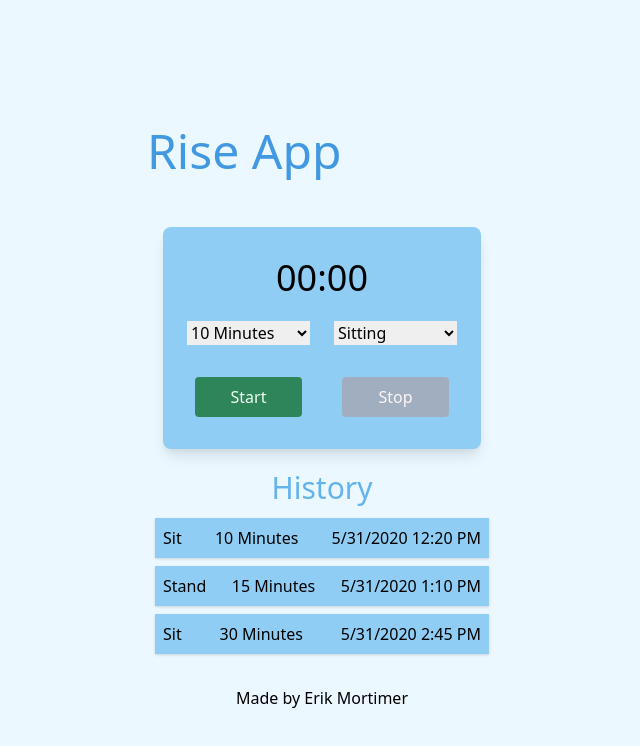
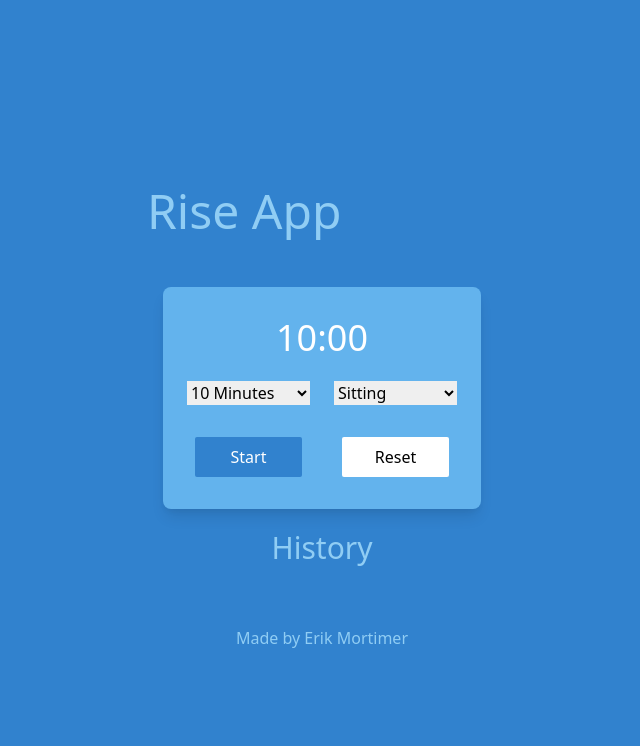
Before and after one commit to erikmortimer/rise-app, a React (Create React App) app: page / in a window 1280 px wide. Shown: the top 746 px of the page, without its empty margins (318-958 px from the left). Built offline with nearby package versions, Linux system fonts and the light colour scheme; the HTML template or start-up script is replaced by a standard one.

Commit message:
Reimplemented countdown timer with hooks and changed look of app.

```diff
--- a/src/assets/tailwind.css
+++ b/src/assets/tailwind.css
@@ -3,7 +3,7 @@
 @import "tailwindcss/utilities";
 
 body {
-    @apply flex flex-col justify-center items-center h-screen bg-blue-100;
+    @apply flex flex-col items-center justify-center min-h-screen bg-blue-600;
 }
 
 .list {
--- a/src/components/Footer.js
+++ b/src/components/Footer.js
@@ -2,7 +2,7 @@ import React from 'react'
 
 export const Footer = () => {
     return (
-        <footer className="w-full text-center p-4 pin-b">
+        <footer className="w-full p-4 text-center text-blue-300 pin-b">
             Made by Erik Mortimer
         </footer>
     )
--- a/src/components/Header.js
+++ b/src/components/Header.js
@@ -2,7 +2,7 @@ import React from 'react'
 
 export const Header = () => {
     return (
-        <h1 className="text-5xl text-blue-500 my-10">
+        <h1 className="my-10 text-5xl text-blue-300">
             Rise App
         </h1>
     )
--- a/src/components/MovementList.js
+++ b/src/components/MovementList.js
@@ -9,7 +9,8 @@ export const MovementList = () => {
 
     return (
         <>
-        <h3 className="text-3xl text-blue-400 text-center">History</h3>
+        <h3 className="text-3xl text-center text-blue-300">History</h3>
+        <br></br>
         <ul className="list">
             {movements.map(movement => (
                 <Movement key={movement.id} movement={movement}/>
--- a/src/components/Stats.js
+++ b/src/components/Stats.js
@@ -1,94 +1,99 @@
-import React, {useState, useContext} from 'react';
+import React, {useState, useContext, useEffect} from 'react';
 import { GlobalContext } from '../context/GlobalState';
 
 export const Stats = () => {
 
     const [text, setText] = useState('Sit');
-    const [amount, setAmount] = useState('10');
-    const [seconds, setSeconds] = useState('00');
-    const [minutes, setMinutes] = useState('00');
+    const [amount, setAmount] = useState(10);
+    const [seconds, setSeconds] = useState(0);
+    const [minutes, setMinutes] = useState(10);
 
-    const [start, setStart] = useState(false);
-    const [stop, setStop] = useState(true);
-    const [duration, setDuration] = useState(false);
-    const [movement, setMovement] = useState(false);
+	const [isActive, setIsActive] = useState(false);
+    const [isStarted, setIsStarted] = useState(false);
+    //const [start, setStart] = useState(false);
+    //const [stop, setStop] = useState(true);
+    //const [duration, setDuration] = useState(false);
+    //const [movement, setMovement] = useState(false);
 
-    const [timeinterval, setTimeinterval] = useState();
+    //const [timeinterval, setTimeinterval] = useState();
 
     const { addMovement } = useContext(GlobalContext);
 
     const onSubmit = () => {
-
         const createdDate = new Date();
         const newMovement = {
             id: Math.floor(Math.random() * 100000000),
             text,
             time: amount,
-            date: `${createdDate.toLocaleTimeString('en-US', {month: '2-digit', day: '2-digit', year: '2-digit'})} ${createdDate.toLocaleTimeString('en-US', {hour: '2-digit', minute: '2-digit'})}`
+            date: `${createdDate.toLocaleTimeString('en-US', {month: '2-digit', day: '2-digit', year: '2-digit'})}`
+        };
+
+        addMovement(newMovement);
     }
 
-        function getTimeRemaining(endtime){
-            const total = Date.parse(endtime) - Date.parse(new Date());
-            const seconds = Math.floor((total / 1000) % 60);
-            const minutes = Math.floor((total / 1000 / 60) % 60);
-            return {
-                total,
-                seconds,
-                minutes
-            };
+    function toggle() {
+        setIsActive(!isActive);
     }
 
-        function initClock(endtime){
-            function updateClock() {
-                const t = getTimeRemaining(endtime);
-                setMinutes(('0' + t.minutes).slice(-2));
-                setSeconds(('0' + t.seconds).slice(-2));
-                if (t.total <= 0) {
-                    setTimeinterval(clearInterval(timeinterval));
-                    addMovement(newMovement);
+    function reset() {
+        setSeconds(0);
+        setMinutes(amount);
+        setIsActive(false);
+        setIsStarted(false);
+    }
+
+    useEffect(() => {
+        let interval = null;
+        if (isActive){
+            setIsStarted(true);
+            interval = setInterval(() => {
+                if (seconds > 0)
+                    setSeconds(seconds - 1);
+                if (seconds === 0){
+                    if (minutes === 0) {
+                        clearInterval(interval);
+                        onSubmit();
+                        reset();
+                    } else {
+                        setMinutes(minutes - 1);
+                        setSeconds(59);
                     }
                 }
-
-            updateClock();
-            //var timeinterval = setInterval(updateClock, 1000);
-            setTimeinterval(setInterval(updateClock, 1000));
+            }, 1000);
+        } else if(!isActive && seconds !== 0){
+            clearInterval(interval);
         }
-
-        const currentTime = Date.parse(new Date());
-        const deadline = new Date(currentTime + parseInt(amount) * 60 * 1000);
-
-        initClock(deadline);
-
-        //addMovement(newMovement);
-    }
+        return () => {
+            clearInterval(interval);
+        };
+    });
 
     return (
         <>
-        <div className="rounded-lg m-4 p-6 bg-blue-300 shadow-lg">
-            <h2 className="text-4xl text-center mb-4">{minutes}:{seconds}</h2>
+		<div className="p-6 m-4 bg-blue-400 rounded-lg shadow-lg">
+                    <h2 className="mb-4 text-4xl text-center text-white">
+                        {minutes}:{seconds < 10 ? `0${seconds}` : seconds}
+                    </h2>
+
 				<div className="grid grid-cols-2 gap-6 row-gap-6">
-                <select disabled={duration} value={amount} id="time" onChange={(e) => setAmount(e.target.value)}>
+                <select disabled={isStarted ? true : false} value={amount} id="time" onChange={(e) => {
+                    setAmount(parseInt(e.target.value));
+                    setMinutes(parseInt(e.target.value));
+                }}>
                     <option value="10">10 Minutes</option>
                     <option value="15">15 Minutes</option>
                     <option value="30">30 Minutes</option>
                 </select>
-                <select disabled={movement} value={text} id="position" onChange={(e) => setText(e.target.value)}>
+                <select disabled={isStarted ? true : false} value={text} id="position" onChange={(e) => setText(e.target.value)}>
                     <option value="Sit">Sitting</option>
                     <option value="Stand">Standing</option>
                 </select>
-                <button disabled={start} className="disabled:bg-gray-500 text-green-100 bg-green-700 m-2 px-4 py-2 rounded" onClick={() => {
-                    //TODO: add disable to button after clicking start, vic verca with stop button
-                    onSubmit();
-                    setStart(true); setStop(false);
-                    setMovement(true); setDuration(true);
-                }}>Start
+                <button className="px-4 py-2 m-2 text-white bg-blue-600 rounded-sm" onClick={toggle}>
+					{isActive ? 'Pause' : 'Start'}
                 </button>
-                <button disabled={stop} className="disabled:bg-gray-500 text-red-100 bg-red-700 m-2 px-4 py-2 rounded" onClick={() => {
-                    setTimeinterval(clearInterval(timeinterval));
-                    setStart(false); setStop(true);
-                    setMovement(false); setDuration(false);
-                    setMinutes('00'); setSeconds('00');
-                }}>Stop</button>
+                <button className="px-4 py-2 m-2 bg-white rounded-sm text-black-500" onClick={reset}>
+					Reset
+				</button>
             </div>
         </div>
         </>
--- a/src/context/GlobalState.js
+++ b/src/context/GlobalState.js
@@ -2,11 +2,7 @@ import React, {createContext, useReducer} from 'react';
 import AppReducer from './AppReducer';
 
 const initialState = {
-    movements: [
-        { id: 1, text: 'Sit', time: 10, date: "5/31/2020 12:20 PM" },
-        { id: 2, text: 'Stand', time: 15, date: "5/31/2020 1:10 PM" },
-        { id: 3, text: 'Sit', time: 30, date: "5/31/2020 2:45 PM" },
-    ]
+    movements: []
 }
 
 // Create context
```
Lines whose indentation alone changed are shown as unchanged.
